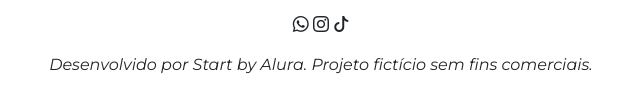
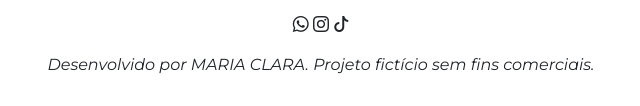
Before and after one commit to mariacbsmv3A/site-acess-vel, a plain HTML site: page index.html in a window 1280 px wide. Shown: the part 3072-3178 px from the top of the page, 319-959 px from the left. Drawn offline with nearby package versions, Linux system fonts and the light colour scheme.

Commit message:
Update index.html

```diff
--- a/index.html
+++ b/index.html
@@ -132,7 +132,7 @@
         <i class="bi bi-whatsapp"></i>
         <i class="bi bi-instagram"></i>
         <i class="bi bi-tiktok"></i>
-        <p class="mt-3">Desenvolvido por Start by Alura. Projeto fictício sem fins comerciais.</p>
+        <p class="mt-3">Desenvolvido por MARIA CLARA. Projeto fictício sem fins comerciais.</p>
     </footer>
 
     <script src="script.js"></script>
```
